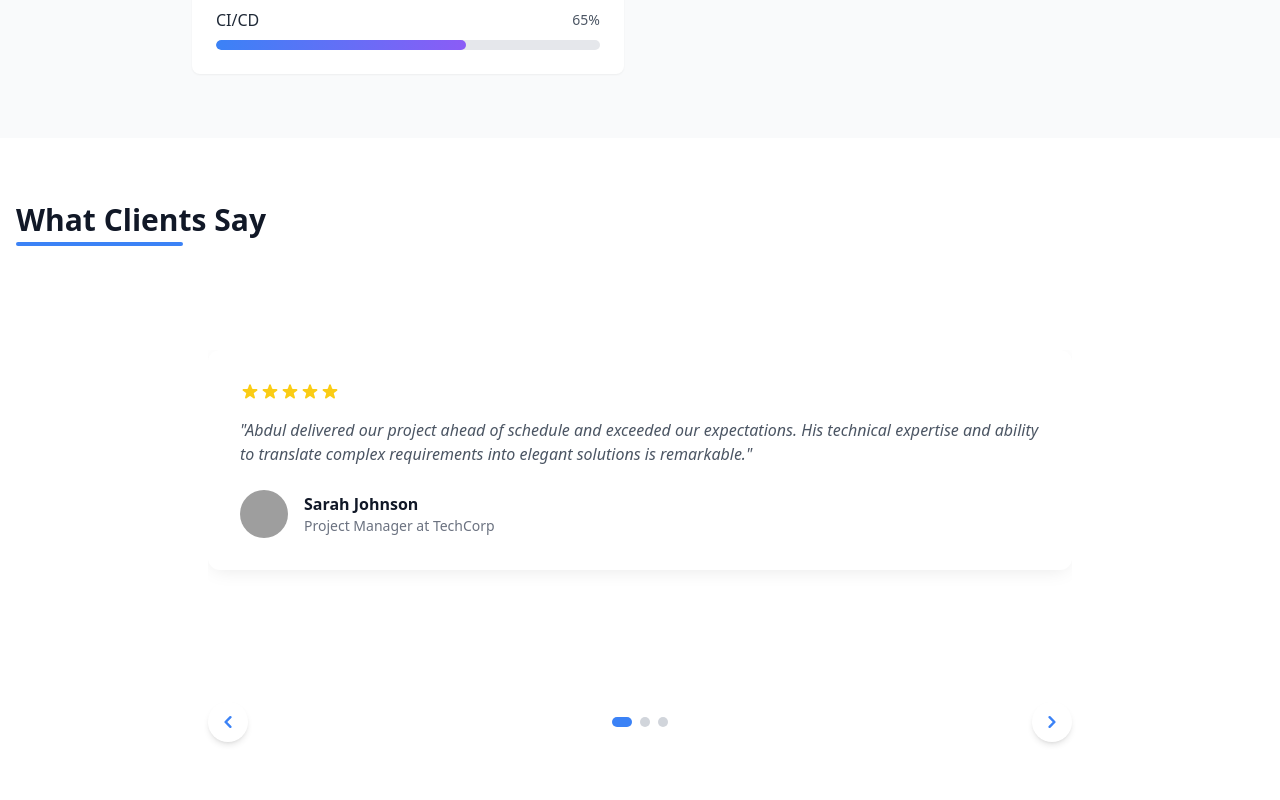
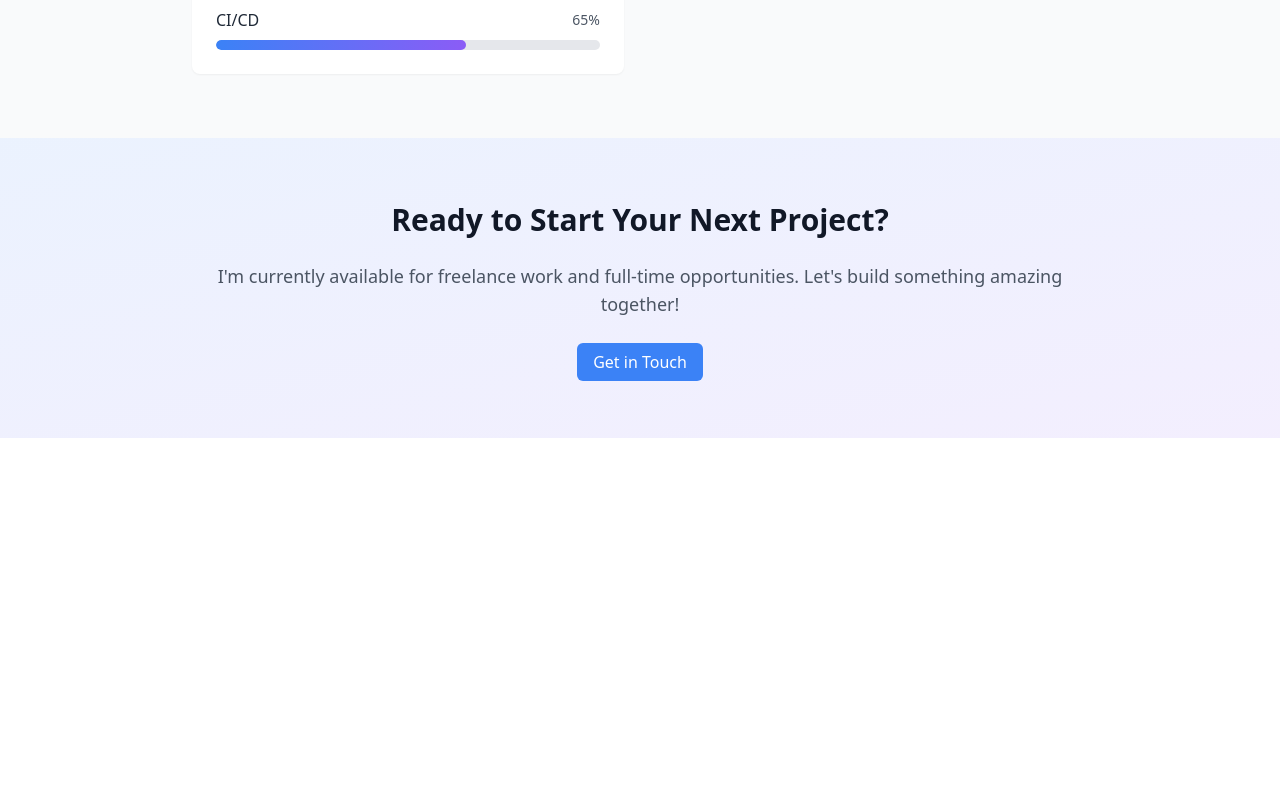
Before and after one commit to abdulmuhaimin-work/Project-Chimera, a React (Vite) app: page / in a window 1280 px wide. Shown: the part 1440-2240 px from the top of the page. After the commit the page ends 1878 px from the top, so only its background shows below. Built offline with nearby package versions, Linux system fonts and the light colour scheme; grey boxes are pictures that could not be loaded.

Commit message:
fix: remove testimonial

```diff
--- a/src/pages/Home.jsx
+++ b/src/pages/Home.jsx
@@ -5,27 +5,27 @@ import SkillsChart from '../components/SkillsChart';
 function Home() {
   // Sample testimonials data
   const testimonials = [
-    {
-      name: "Sarah Johnson",
-      title: "Project Manager at TechCorp",
-      quote: "Abdul delivered our project ahead of schedule and exceeded our expectations. His technical expertise and ability to translate complex requirements into elegant solutions is remarkable.",
-      rating: 5,
-      avatar: "https://randomuser.me/api/portraits/women/32.jpg"
-    },
-    {
-      name: "Michael Chen",
-      title: "CEO of StartupX",
-      quote: "Working with Abdul was a game-changer for our startup. He quickly understood our vision and built a platform that our users love. His attention to detail and focus on performance made all the difference.",
-      rating: 5,
-      avatar: "https://randomuser.me/api/portraits/men/91.jpg"
-    },
-    {
-      name: "Priya Patel",
-      title: "UI/UX Designer",
-      quote: "As a designer, I appreciate developers who can bring my designs to life exactly as envisioned. Abdul did that and more, suggesting improvements that enhanced the user experience while maintaining the design integrity.",
-      rating: 4,
-      avatar: "https://randomuser.me/api/portraits/women/44.jpg"
-    }
+    // {
+    //   name: "Sarah Johnson",
+    //   title: "Project Manager at TechCorp",
+    //   quote: "Abdul delivered our project ahead of schedule and exceeded our expectations. His technical expertise and ability to translate complex requirements into elegant solutions is remarkable.",
+    //   rating: 5,
+    //   avatar: "https://randomuser.me/api/portraits/women/32.jpg"
+    // },
+    // {
+    //   name: "Michael Chen",
+    //   title: "CEO of StartupX",
+    //   quote: "Working with Abdul was a game-changer for our startup. He quickly understood our vision and built a platform that our users love. His attention to detail and focus on performance made all the difference.",
+    //   rating: 5,
+    //   avatar: "https://randomuser.me/api/portraits/men/91.jpg"
+    // },
+    // {
+    //   name: "Priya Patel",
+    //   title: "UI/UX Designer",
+    //   quote: "As a designer, I appreciate developers who can bring my designs to life exactly as envisioned. Abdul did that and more, suggesting improvements that enhanced the user experience while maintaining the design integrity.",
+    //   rating: 4,
+    //   avatar: "https://randomuser.me/api/portraits/women/44.jpg"
+    // }
   ];
 
   // Sample skills data with more detailed information
@@ -62,10 +62,10 @@ function Home() {
         <SkillsChart skills={skills} />
       </section>
 
-      <section className="py-16 px-4">
+      {/* <section className="py-16 px-4">
         <h2 className="section-title text-center mx-auto mb-12">What Clients Say</h2>
         <TestimonialsCarousel testimonials={testimonials} />
-      </section>
+      </section> */}
 
       <section className="py-16 px-4 bg-gradient-to-br from-primary/10 to-tertiary/10 dark:from-gray-800 dark:to-gray-900">
         <div className="max-w-4xl mx-auto text-center">
```
